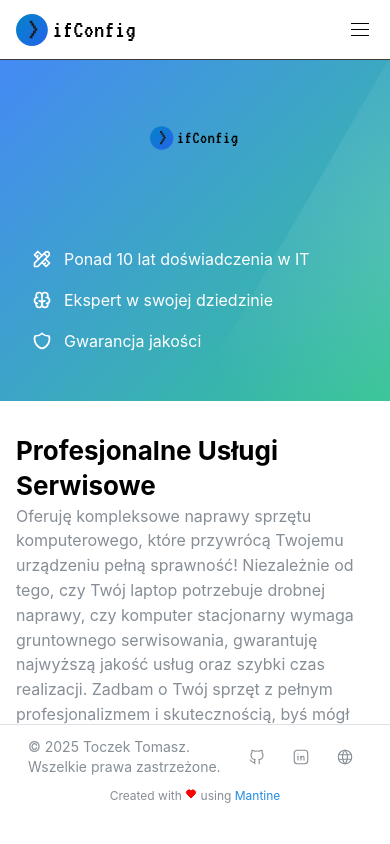
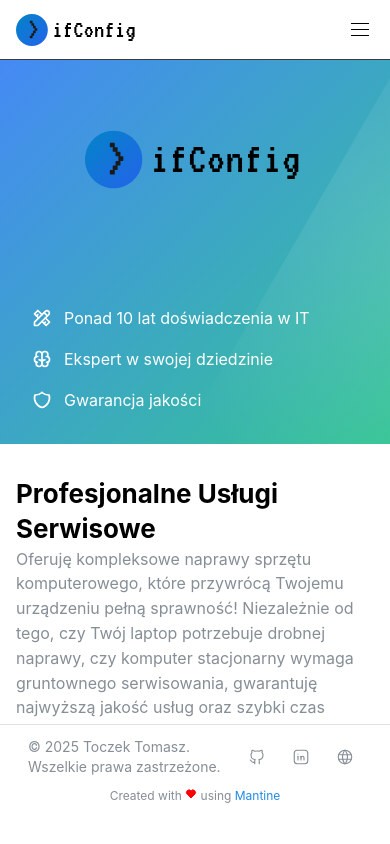
Before and after one commit to toczke/ifconfig-it-service, a React (Vite) app in the folder packages/static-frontend/: page / in a window 390 px wide. Shown: the top 844 px of the page. Built offline with nearby package versions, Linux system fonts and the light colour scheme.

Commit message:
Updated responsive features

```diff
--- a/packages/static-frontend/src/components/Banner.module.css
+++ b/packages/static-frontend/src/components/Banner.module.css
@@ -1,6 +1,6 @@
 .banner {
-  width: 100%;
-  padding: 5rem 0; /* Slightly more padding than before */
+  width: 100vw;
+  padding: 5rem 0;
   background: linear-gradient(
     135deg,
     rgba(59, 130, 246, 0.95) 0%,
@@ -11,6 +11,8 @@
   color: white;
   text-align: center;
   margin-top: 60px;
+  margin-left: calc(-50vw + 50%);
+  margin-right: calc(-50vw + 50%);
 }
 
 .banner::before {
@@ -31,6 +33,9 @@
 .container {
   position: relative;
   z-index: 2;
+  max-width: 100%;
+  margin: 0 auto;
+  padding: 0 1rem;
 }
 
 .logoWrapper {
@@ -39,11 +44,11 @@
   justify-content: center;
   align-items: center;
   padding: 0 1rem;
-  margin-bottom: 2rem; /* More space below logo */
+  margin-bottom: 2rem;
 }
 
 .logo {
-  width: 320px; /* Larger than Mantine's 80px */
+  width: 320px;
   height: 240px;
   transition: transform 0.3s ease;
 }
@@ -70,7 +75,7 @@
 
 @media (max-width: 768px) {
   .banner {
-    padding: 4rem 0; /* Still substantial on tablet */
+    padding: 4rem 0;
     margin-top: 50px;
   }
 
@@ -87,23 +92,38 @@
   }
 
   .logo {
-    width: 100px; /* Only slightly smaller on tablet */
-    height: 100px;
+    width: 280px;
+    height: 210px;
   }
 }
 
 @media (max-width: 480px) {
   .banner {
-    padding: 3rem 0;
+    padding: 2rem 0;
     margin-top: 45px;
   }
 
   .benefitItem {
-    font-size: 0.95rem;
+    font-size: 0.9rem;
   }
 
   .logo {
-    width: 90px; /* Still quite visible on mobile */
-    height: 90px;
+    width: 220px;
+    height: 165px;
   }
 }
+
+@media (max-width: 375px) {
+  .banner {
+    padding: 1.5rem 0;
+  }
+
+  .benefitItem {
+    font-size: 0.85rem;
+  }
+
+  .logo {
+    width: 200px;
+    height: 150px;
+  }
+}
--- a/packages/static-frontend/src/components/Banner.tsx
+++ b/packages/static-frontend/src/components/Banner.tsx
@@ -10,8 +10,8 @@ export function Banner() {
         <Stack align="center" gap="xl">
           <div className={classes.logoWrapper}>
             <IfconfigLogo
-              width={240}
-              height={240}
+              width="100%"
+              height="100%"
               className={classes.logo}
               theme="auto"
             />
--- a/packages/static-frontend/src/components/Header.tsx
+++ b/packages/static-frontend/src/components/Header.tsx
@@ -1,7 +1,7 @@
 import { useState, useEffect } from 'react';
 import { Burger, Container, Group, AppShell, Tooltip, Button, ActionIcon, useMantineColorScheme, Box, Drawer, Stack } from '@mantine/core';
 import { useDisclosure } from '@mantine/hooks';
-import { IconTools, IconPhone, IconCurrencyDollar, IconSun, IconMoon, IconQuestionMark, IconDeviceDesktop } from '@tabler/icons-react';
+import { IconTools, IconMail, IconCurrencyDollar, IconSun, IconMoon, IconQuestionMark, IconDeviceDesktop } from '@tabler/icons-react';
 import IfconfigLogo from './IfconfigLogo';
 import classes from './Header.module.css';
 
@@ -73,6 +73,10 @@ export function Header() {
     </Tooltip>
   ));
 
+  const handleThemeToggle = () => {
+    toggleColorScheme();
+  };
+
   return (
     <AppShell.Header className={classes.header} withBorder={false}>
       <Container size="100%" className={classes.inner}>
@@ -95,24 +99,33 @@ export function Header() {
             {navItems}
           </Group>
 
-          <Group gap="sm" visibleFrom="sm">
+          <Group gap="xl" visibleFrom="sm">
             <Button
-              variant="filled"
-              color="blue"
+              variant="gradient"
+              gradient={{ from: 'teal', to: 'cyan', deg: 45 }}
               radius="xl"
-              leftSection={<IconPhone size={16} />}
+              leftSection={<IconMail size={16} />}
               onClick={() => scrollToSection('kontakt')}
               className={classes.ctaButton}
+              size="sm"
+              h={36}
             >
-              Umów się teraz
+              Napisz do nas
             </Button>
             <ActionIcon
               variant="subtle"
-              color="gray"
-              onClick={toggleColorScheme}
+              onClick={handleThemeToggle}
               aria-label="Toggle theme"
               size="lg"
               className={classes.themeToggle}
+              style={{
+                backgroundColor: colorScheme === 'dark'
+                  ? 'rgba(255, 255, 0, 0.1)'
+                  : 'rgba(0, 0, 255, 0.1)',
+                color: colorScheme === 'dark'
+                  ? 'var(--mantine-color-yellow-4)'
+                  : 'var(--mantine-color-blue-6)',
+              }}
             >
               {colorScheme === 'dark' ? <IconSun size={20} /> : <IconMoon size={20} />}
             </ActionIcon>
@@ -154,15 +167,17 @@ export function Header() {
             </Button>
           ))}
           <Button
-            variant="filled"
-            color="blue"
+            variant="gradient"
+            gradient={{ from: 'teal', to: 'cyan', deg: 45 }}
             radius="xl"
-            leftSection={<IconPhone size={16} />}
+            leftSection={<IconMail size={16} />}
             onClick={() => scrollToSection('kontakt')}
             className={classes.mobileCtaButton}
+            size="sm"
+            h={36}
             fullWidth
           >
-            Umów się teraz
+            Napisz do nas
           </Button>
           <Button
             variant="default"
```
